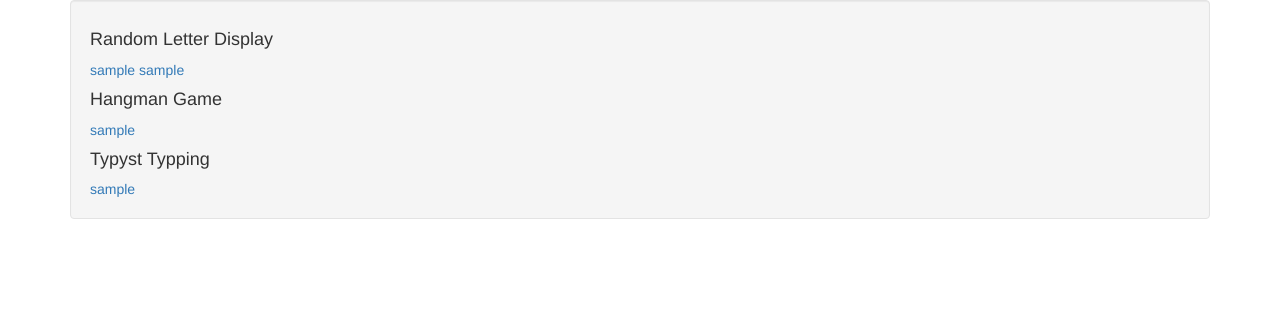
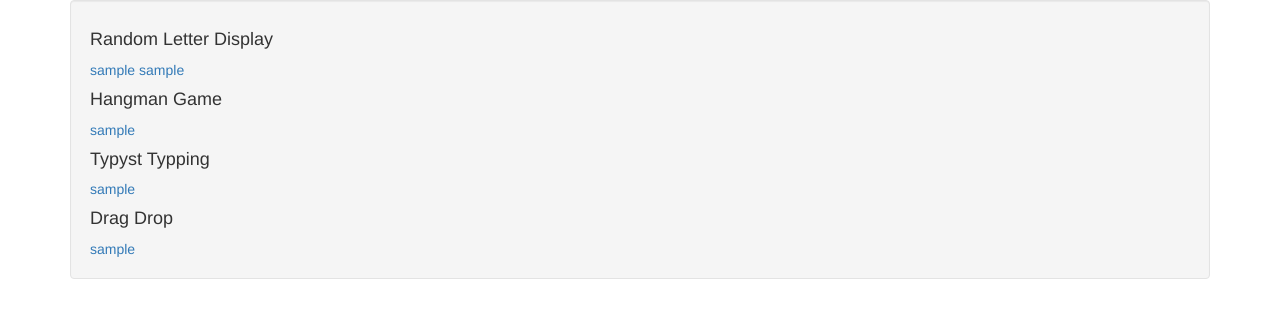
Before and after one commit to Behseini/French-Immersion, a plain HTML site: page index.html in a window 1280 px wide. Drawn offline with nearby package versions, Linux system fonts and the light colour scheme.

Commit message:
Update index.html

```diff
--- a/index.html
+++ b/index.html
@@ -28,6 +28,9 @@
     <h4>Typyst Typping</h4>
 <a href="http://jsfiddle.net/Behseini/2sLbfnfs/" target="_blank"> sample</a>
 
+    <h4>Drag Drop</h4>
+<a href="http://jsfiddle.net/u9w63y2q/1/" target="_blank"> sample</a>
+
 
 
 </div>
```
